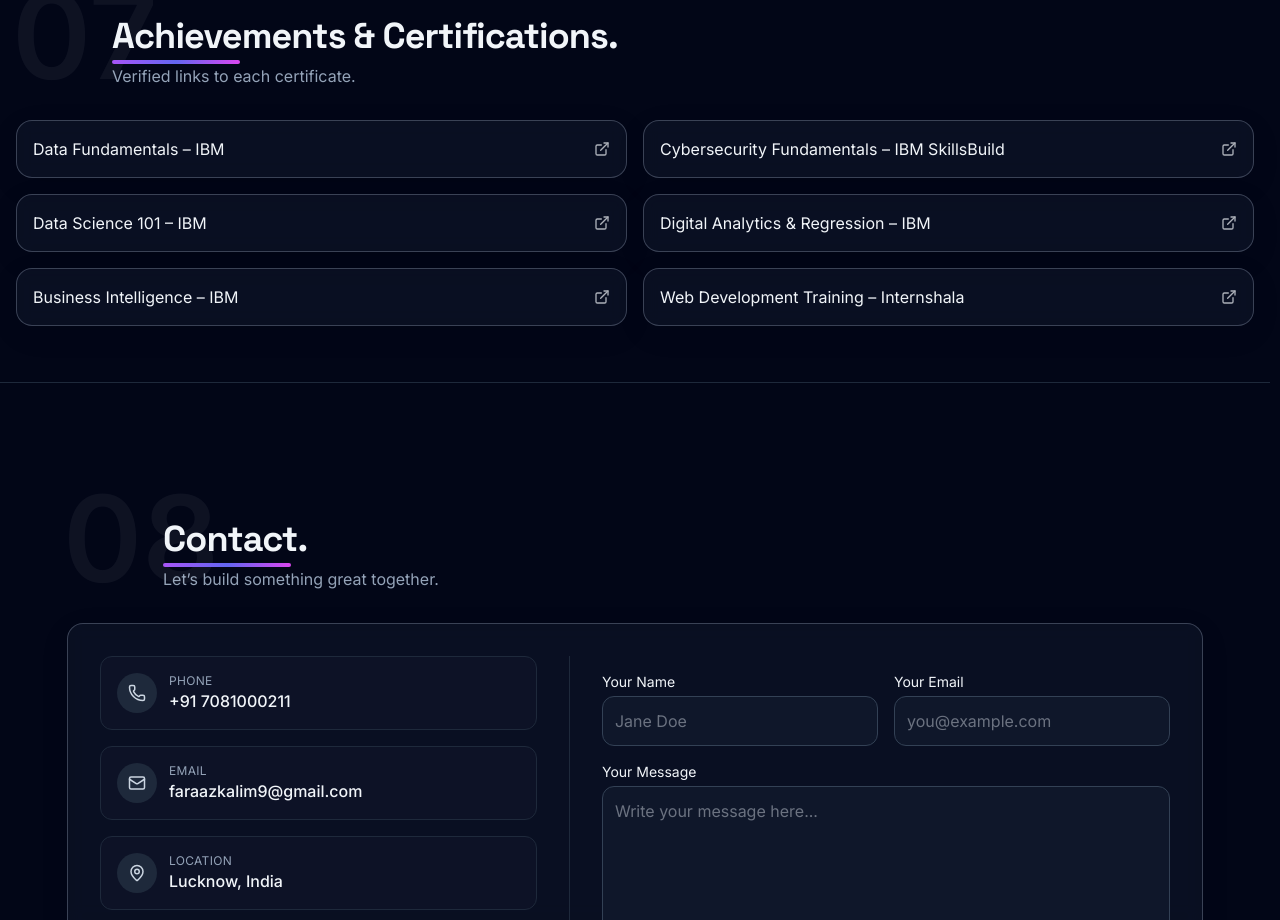
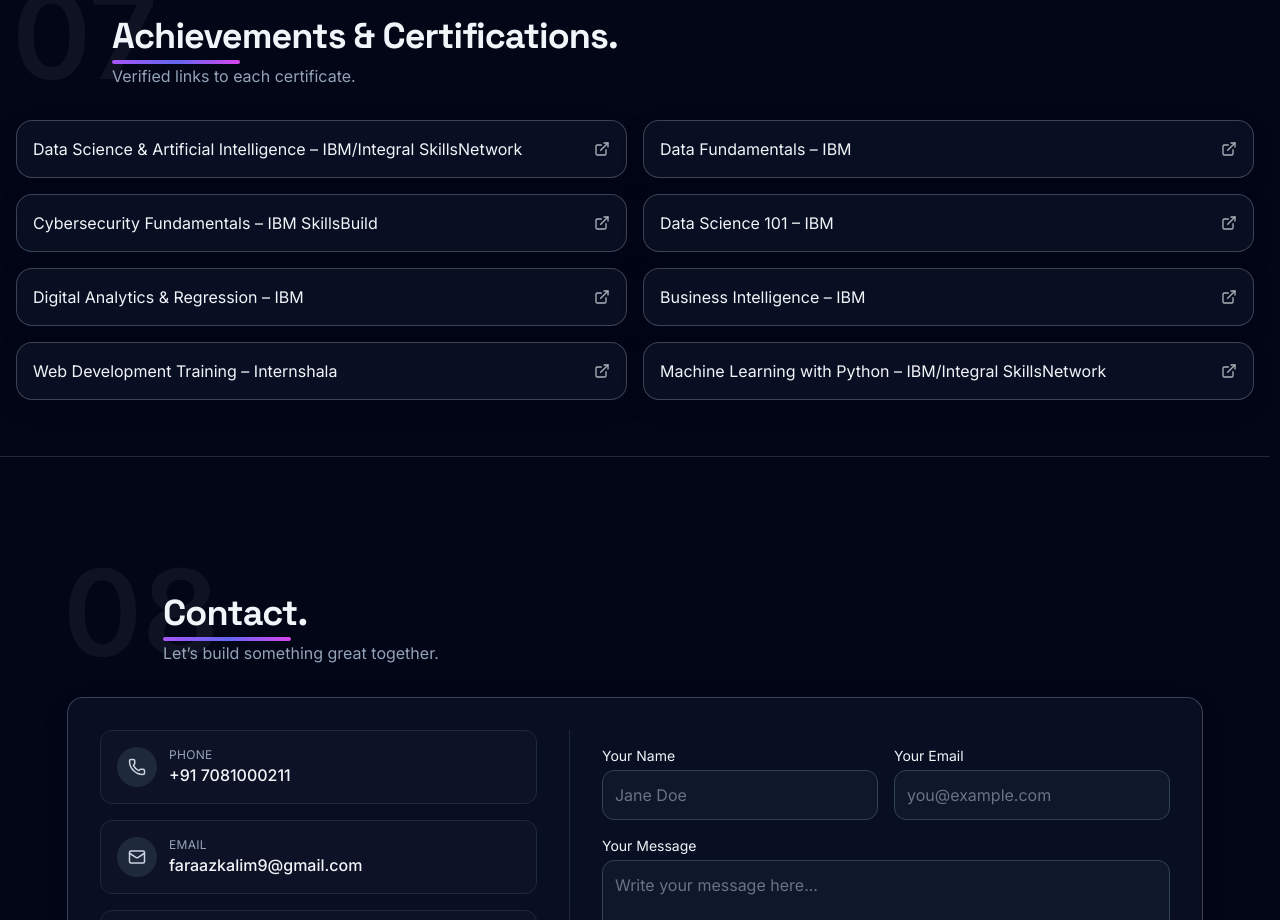
Before and after one commit to faraaz0786/faraaz-portfolio, a React (Vite) app: page / in a window 1280 px wide. Shown: the part 4800-5720 px from the top of the page. Built offline with nearby package versions, Linux system fonts and the light colour scheme.

Commit message:
Certifications Update

```diff
--- a/src/components/Certifications.jsx
+++ b/src/components/Certifications.jsx
@@ -1,14 +1,17 @@
+import { label } from "framer-motion/client";
 import SectionHeader from "./SectionHeader";
 import { ExternalLink } from "lucide-react";
 
 export default function Certifications() {
   const certs = [
+    { label: "Data Science & Artificial Intelligence – IBM/Integral SkillsNetwork", url: "https://integral.skillsnetwork.site/certificates/dbd893e4-5b67-47eb-bcfd-3cca239fbd0d" },
     { label: "Data Fundamentals – IBM", url: "https://www.credly.com/go/iVBJ2r6q" },
     { label: "Cybersecurity Fundamentals – IBM SkillsBuild", url: "https://www.credly.com/go/SlSsn6OM" },
     { label: "Data Science 101 – IBM", url: "https://courses.integral.skillsnetwork.site/certificates/39ce0706d71947b487c38608c051abbb" },
     { label: "Digital Analytics & Regression – IBM", url: "https://courses.integral.skillsnetwork.site/certificates/5ac1a1618eb845379b88de4834cfb6e1" },
     { label: "Business Intelligence – IBM", url: "https://courses.integral.skillsnetwork.site/certificates/99d49e46bb1f4fc497986610f8661c1b" },
     { label: "Web Development Training – Internshala", url: "https://drive.google.com/file/d/1pfxZAP2KAgCrm0OYndpSmHKn5yfrxp1L/view?usp=drive_link" },
+    { label: "Machine Learning with Python – IBM/Integral SkillsNetwork", url: "https://courses.integral.skillsnetwork.site/certificates/ba9e8cb3365e4232b9dbda9e320f450d" },
   ];
 
   return (
```
